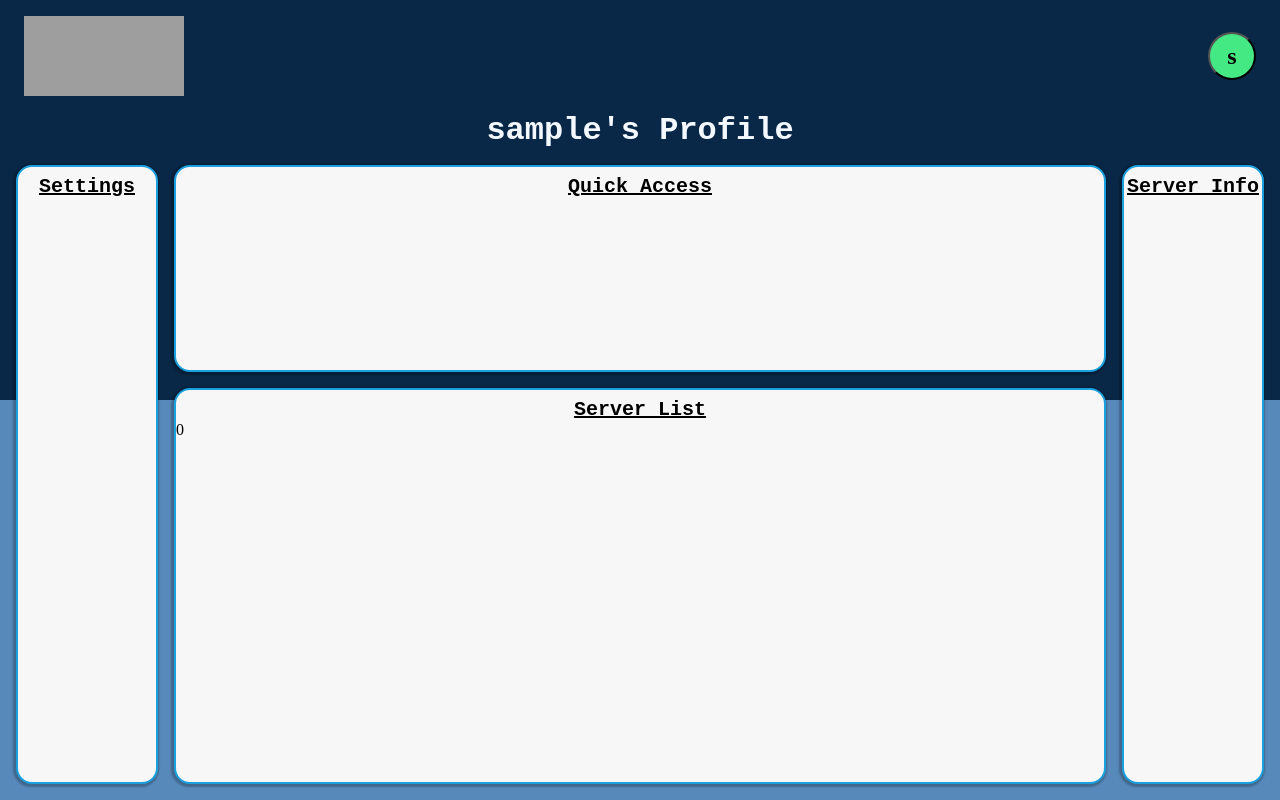
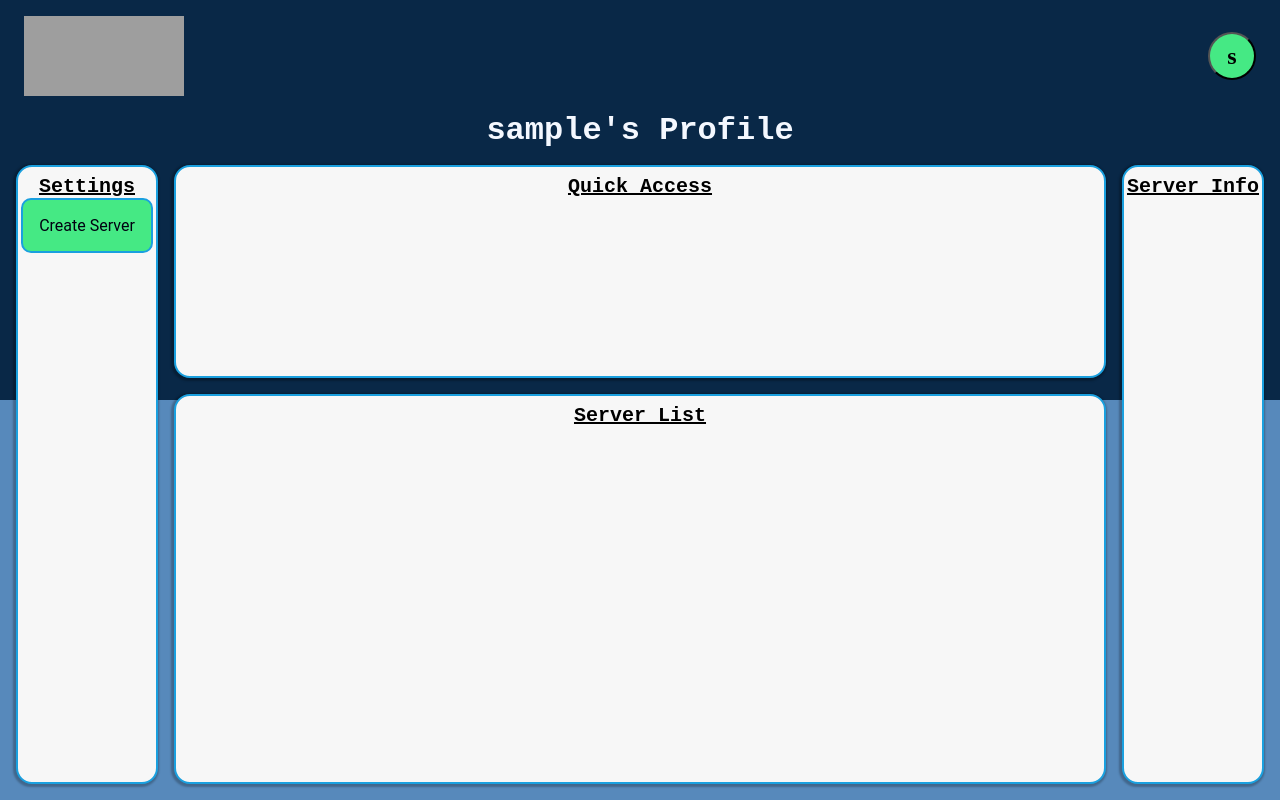
Before and after one commit to VincentPierceDev/SocialCircle, a Django app: page /user/dashboard/ in a window 1280 px wide. Run offline with Django 5.2, Linux system fonts and the light colour scheme; the visitor is signed in with stand-in values (Sample User, id 1); data that the repository does not hold is empty; some libraries are stand-ins or nearby versions; grey boxes are pictures that could not be loaded.

Commit message:
server creation setup and working

```diff
--- a/Backend/src/SocialCircleProject/server/templates/server/create-server.html
+++ b/Backend/src/SocialCircleProject/server/templates/server/create-server.html
@@ -20,4 +20,9 @@
 
 {% block content %}
     <h1>Create Server</h1>
+    <form method="POST">
+        {% csrf_token %}
+        {{form}}
+        <button type="submit">Submit</button>
+    </form>
 {% endblock content %}
--- a/Backend/src/SocialCircleProject/static/css/globalstyles.css
+++ b/Backend/src/SocialCircleProject/static/css/globalstyles.css
@@ -58,6 +58,10 @@
         font-family: 'Courier New', Courier, monospace;
     }
 
+    .secondary-font {
+        font-family: 'Roboto', Arial, Helvetica, sans-serif;
+    }
+
     /* landing page nav bars */
     #form-nav-bar {
         display: flex;
--- a/Backend/src/SocialCircleProject/static/css/user/dashboard.css
+++ b/Backend/src/SocialCircleProject/static/css/user/dashboard.css
@@ -65,4 +65,28 @@
         margin: .5rem 0 auto auto;
         text-decoration: underline;
     }
+
+    .settings-button {
+        display: block;
+        background-color: var(--accent-color);
+        margin: auto;
+        margin-top: 0;
+        text-decoration: none;
+        width: fit-content;
+        height: fit-content;
+        padding: 1rem;
+        border: 2px solid var(--highlight-color);
+        border-radius: 0.625rem;
+        color: var(--text-color-dark);
+        transition: all .2s ease;
+    }
+
+    @media(pointer: fine) {
+        .settings-button:hover {
+            background-color: var(--primary-color-dark);
+            color: var(--text-color-light);
+            border-color: rgba(0, 0, 0, 0);
+            transition: all .2s ease;
+        }
+    }
 }
--- a/Backend/src/SocialCircleProject/user/templates/user/dashboard.html
+++ b/Backend/src/SocialCircleProject/user/templates/user/dashboard.html
@@ -22,13 +22,21 @@
     <div id="system-grid" class="container">
         <div id="control-panel" class="panel">
             <span class="panel-title">Settings</span>
+            <a href={% url 'create_server'%} class="secondary-font settings-button">Create Server</a>
         </div>
         <div id="quick-access-panel" class="panel">
             <span class="panel-title">Quick Access</span>
         </div>
         <div id="server-panel" class="panel">
             <span class="panel-title">Server List</span>
-            <span>{{server_count}}</span>
+            <ul id="full-server-list">
+                {% for server in servers %}
+                    <li class="server-card">
+                        {{server.name}}
+                        {{server.description}}
+                    </li>
+                {% endfor %}
+            </ul>
         </div>
         <div id="info-panel" class="panel">
             <span class="panel-title">Server Info</span>
```
Also changed, not shown: Backend/src/SocialCircleProject/server/forms.py (added, +31 -0 lines), Backend/src/SocialCircleProject/server/models.py (+14 -2 lines), Backend/src/SocialCircleProject/server/views.py (+20 -2 lines), Backend/src/SocialCircleProject/static/css/server/create-server.css (+6 -1 lines), Backend/src/SocialCircleProject/server/migrations/0002_server_description.py (added).
